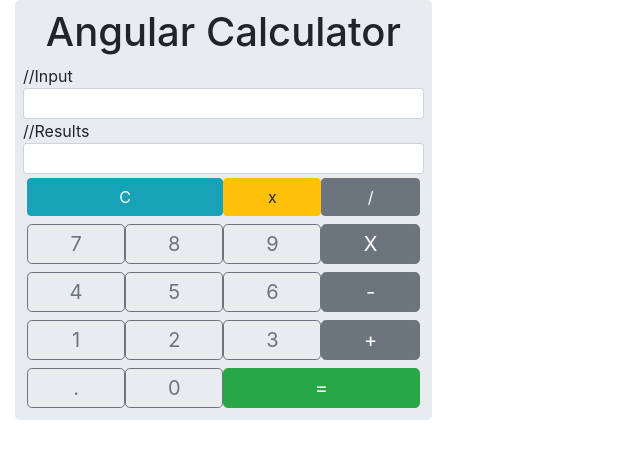
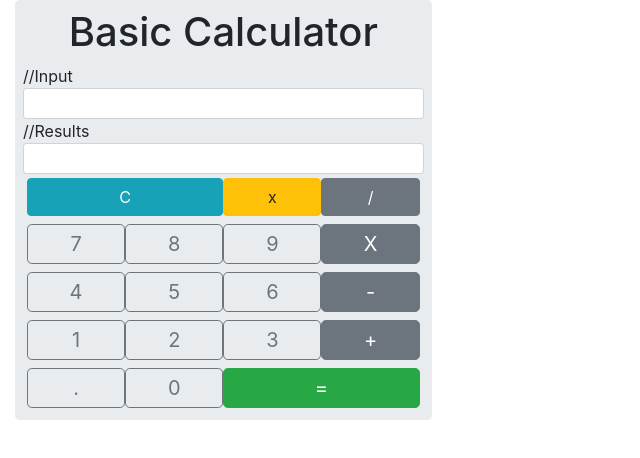
Before and after one commit to Joaquin-Philip/CalculatorF, an Angular app: page / in a window 1280 px wide. Shown: the top 458 px of the page, without its empty margins (0-640 px from the left). Built offline with nearby package versions, Linux system fonts and the light colour scheme.

Commit message:
More bug fixes

```diff
--- a/src/app/app.component.html
+++ b/src/app/app.component.html
@@ -1,6 +1,6 @@
 <div class="container-fluid">
   <div class="jumbotron col-sm-4 p-2 m-0 bg-inverse">
-    <h1 class="text-center">Angular Calculator</h1>
+    <h1 class="text-center">Basic Calculator</h1>
 
     //Input
     <div class="input-group input-group-sm col-sm-12 m-0 p-0">
```
